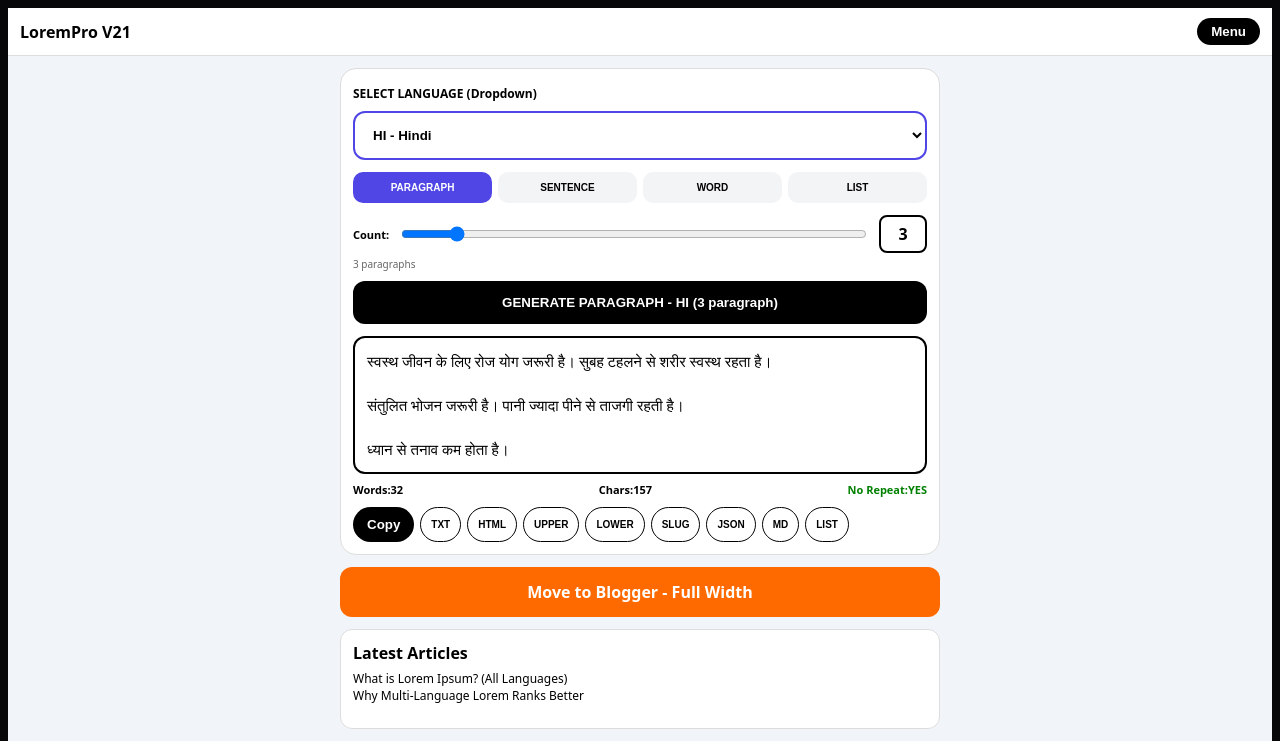
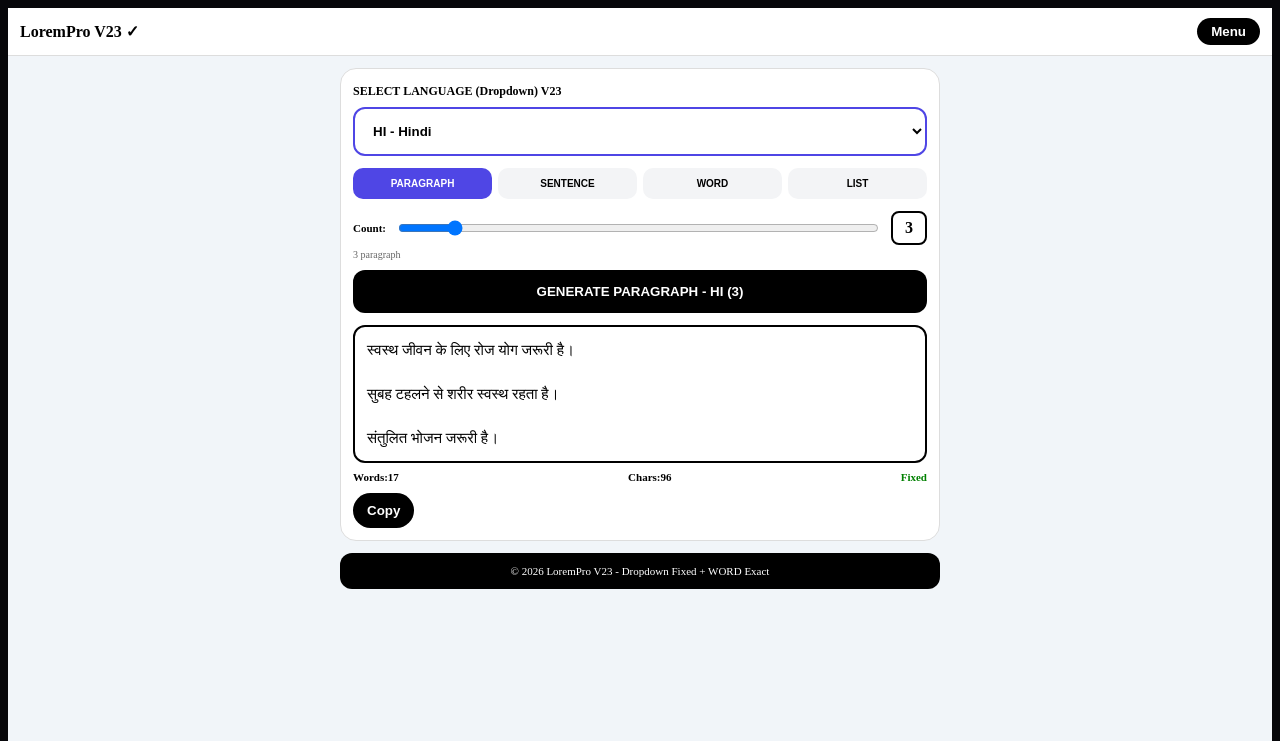
Before and after one commit to Ravs10/lorem-pro-tool, a Next.js app: page / in a window 1280 px wide. Shown: the top 741 px of the page. Built offline with nearby package versions, Linux system fonts and the light colour scheme.

Commit message:
Refactor page.tsx for improved language selection

```diff
--- a/app/page.tsx
+++ b/app/page.tsx
@@ -1,42 +1,68 @@
-"use client";import{useState,useEffect}from"react";
-const LANGS=[["HI","Hindi"],["EN","English"],["ES","Spanish"],["FR","French"],["DE","German"],["RU","Russian"],["JA","Japanese"],["IT","Italian"],["AR","Arabic"],["PT","Portuguese"],["BN","Bengali"],["UR","Urdu"],["ZH","Chinese"],["KO","Korean"],["TR","Turkish"],["NL","Dutch"],["PL","Polish"],["TH","Thai"],["VI","Vietnamese"],["ID","Indonesian"],["TA","Tamil"],["TE","Telugu"],["MR","Marathi"],["GU","Gujarati"]];
-const DB:any={
-HI:["स्वस्थ जीवन के लिए रोज योग जरूरी है।","सुबह टहलने से शरीर स्वस्थ रहता है।","संतुलित भोजन जरूरी है।","पानी ज्यादा पीने से ताजगी रहती है।","ध्यान से तनाव कम होता है।"],
-EN:["Healthy life needs daily yoga.","Morning walk keeps body fit.","Balanced diet is essential.","Drinking more water keeps freshness.","Meditation reduces stress."],
-ES:["La vida saludable necesita yoga diario.","Caminar por la mañana mantiene el cuerpo en forma.","La dieta equilibrada es esencial.","Beber agua mantiene la frescura.","La meditación reduce el estrés."],
-FR:["La vie saine nécessite du yoga quotidien.","La marche matinale garde le corps en forme.","Une alimentation équilibrée est essentielle.","Boire de l'eau garde la fraîcheur.","La méditation réduit le stress."],
-DE:["Gesundes Leben braucht tägliches Yoga.","Morgenspaziergang hält den Körper fit.","Ausgewogene Ernährung ist wichtig.","Wasser trinken hält frisch.","Meditation reduziert Stress."],
-RU:["Здоровая жизнь требует ежедневной йоги.","Утренняя прогулка поддерживает форму.","Сбалансированная диета важна.","Питьевая вода сохраняет свежесть.","Медитация снижает стресс."],
-JA:["健康的な生活には毎日のヨガが必要です。","朝の散歩は体を健康に保ちます。","バランスの取れた食事が不可欠です。","水を飲むと新鮮さを保ちます。","瞑想はストレスを軽減します。"],
-IT:["La vita sana ha bisogno di yoga quotidiano.","La passeggiata mattutina mantiene il corpo in forma.","Una dieta equilibrata è essenziale.","Bere acqua mantiene freschezza.","La meditazione riduce lo stress."],
-AR:["الحياة الصحية تحتاج اليوغا اليومية.","المشي الصباحي يحافظ على اللياقة.","النظام الغذائي المتوازن ضروري.","شرب الماء يحافظ على النضارة.","التأمل يقلل التوتر."],
-PT:["Vida saudável precisa de ioga diária.","Caminhada matinal mantém o corpo em forma.","Dieta equilibrada é essencial.","Beber água mantém frescor.","Meditação reduz estresse."]
-};
-const getData=(l:string)=>{return DB[l]||DB.EN;};
+// @ts-nocheck
+"use client"
+import { useState, useEffect } from "react"
+const LANGS = [["HI","Hindi"],["EN","English"],["ES","Spanish"],["FR","French"],["DE","German"],["RU","Russian"],["JA","Japanese"],["IT","Italian"],["AR","Arabic"],["PT","Portuguese"]]
+const DB = {
+HI: ["स्वस्थ जीवन के लिए रोज योग जरूरी है।","सुबह टहलने से शरीर स्वस्थ रहता है।","संतुलित भोजन जरूरी है।"],
+EN: ["Healthy life needs daily yoga.","Morning walk keeps body fit.","Balanced diet is essential."],
+ES: ["La vida saludable necesita yoga diario.","Caminar por la mañana mantiene el cuerpo en forma.","La dieta equilibrada es esencial."],
+FR: ["La vie saine nécessite du yoga quotidien.","La marche matinale garde le corps en forme.","Une alimentation équilibrée est essentielle."],
+DE: ["Gesundes Leben braucht tägliches Yoga.","Morgenspaziergang hält den Körper fit.","Ausgewogene Ernährung ist wichtig."],
+RU: ["Здоровая жизнь требует ежедневной йоги.","Утренняя прогулка поддерживает форму.","Сбалансированная диета важна."],
+JA: ["健康的な生活には毎日のヨガが必要です。","朝の散歩は体を健康に保ちます。","バランスの取れた食事が不可欠です。"],
+IT: ["La vita sana ha bisogno di yoga quotidiano.","La passeggiata mattutina mantiene il corpo in forma.","Una dieta equilibrata è essenziale."],
+AR: ["الحياة الصحية تحتاج اليوغا اليومية.","المشي الصباحي يحافظ على اللياقة.","النظام الغذائي المتوازن ضروري."],
+PT: ["Vida saudável precisa de ioga diária.","Caminhada matinal mantém o corpo em forma.","Dieta equilibrada é essencial."]
+}
 export default function Page(){
-const[lang,setLang]=useState("HI");const[mode,setMode]=useState("paragraph");const[cnt,setCnt]=useState(3);const[out,setOut]=useState("");const[cp,setCp]=useState(false);const[menu,setMenu]=useState(false);
-const gen=()=>{let base=getData(lang);let pool=[...base];while(pool.length<30)pool=[...pool,...base];let uniq=[...new Set(pool)];
-let r="";if(mode==="word"){let all=uniq.join(" ").split(" ").filter(w=>w.length>0);r=all.slice(0,cnt).join(" ");}else if(mode==="sentence"){r=uniq.slice(0,cnt).join(" ");}else if(mode==="list"){r=uniq.slice(0,cnt).map(v=>`• ${v}`).join("\n");}else{let a=[];for(let i=0;i<cnt;i++){a.push(uniq.slice((i*2)%uniq.length,(i*2)%uniq.length+2).join(" "));}r=a.join("\n\n");}setOut(r);};
-useEffect(()=>{gen();},[lang,mode,cnt]);
-const dl=(t:string)=>{let x=out;if(t==="UPPER")x=x.toUpperCase();if(t==="LOWER")x=x.toLowerCase();const b=new Blob([x]);const a=document.createElement("a");a.href=URL.createObjectURL(b);a.download=t+".txt";a.click();};
-const scroll=(id:string)=>{setMenu(false);document.getElementById(id)?.scrollIntoView({behavior:"smooth"});};
-return(<div style={{background:"#f1f5f9",minHeight:"100vh",color:"#000",fontFamily:"system-ui"}}><header style={{background:"#fff",padding:"10px 12px",display:"flex",justifyContent:"space-between",alignItems:"center",position:"sticky",top:0,borderBottom:"1px solid #ddd",zIndex:10}}><b>LoremPro V21</b><button onClick={()=>setMenu(!menu)} style={{background:"#000",color:"#fff",borderRadius:20,padding:"6px 14px",border:"none",fontWeight:800}}>Menu</button></header>
-{menu&&<div style={{background:"#fff",padding:10,display:"flex",gap:8,flexWrap:"wrap",borderBottom:"1px solid #ddd",position:"sticky",top:48,zIndex:9}}>{[["gen","Generator"],["art","Articles"],["use","How to Use"],["tool","Other Tools"]].map(([id,lbl])=><button key={id} onClick={()=>scroll(id)} style={{border:"1px solid #000",padding:"8px 14px",borderRadius:20,fontSize:12,fontWeight:800,background:"#fff"}}>{lbl}</button>)}</div>}
+const [lang,setLang]=useState("HI")
+const [mode,setMode]=useState("paragraph")
+const [cnt,setCnt]=useState(3)
+const [out,setOut]=useState("")
+const [cp,setCp]=useState(false)
+const [menu,setMenu]=useState(false)
+const gen=()=>{
+let base = DB[lang] || DB.EN
+let allWords = base.join(" ").split(" ").filter(Boolean)
+let r=""
+if(mode==="word"){ r = allWords.slice(0,cnt).join(" ") }
+else if(mode==="sentence"){ r = base.slice(0,cnt).join(" ") }
+else if(mode==="list"){ r = base.slice(0,cnt).map(v=>`• ${v}`).join("\n") }
+else { let a=[]; for(let i=0;i<cnt;i++){ a.push(base[i%base.length]) } r=a.join("\n\n") }
+setOut(r)
+}
+useEffect(()=>{ gen() },[lang,mode,cnt])
+return(
+<div style={{background:"#f1f5f9",minHeight:"100vh",color:"#000"}}>
+<header style={{background:"#fff",padding:"10px 12px",display:"flex",justifyContent:"space-between",alignItems:"center",position:"sticky",top:0,borderBottom:"1px solid #ddd"}}>
+<b>LoremPro V23 ✓</b>
+<button onClick={()=>setMenu(!menu)} style={{background:"#000",color:"#fff",borderRadius:20,padding:"6px 14px",border:"none",fontWeight:800}}>Menu</button>
+</header>
+{menu && <div style={{background:"#fff",padding:10,display:"flex",gap:8,flexWrap:"wrap",borderBottom:"1px solid #ddd"}}>{["gen","art","use","tool"].map(id=><button key={id} onClick={()=>{setMenu(false);document.getElementById(id)?.scrollIntoView({behavior:"smooth"})}} style={{border:"1px solid #000",padding:"8px 14px",borderRadius:20,fontSize:12,fontWeight:800,background:"#fff"}}>{id}</button>)}</div>}
 <div style={{maxWidth:600,margin:"auto",padding:12}}>
 <div id="gen" style={{background:"#fff",borderRadius:16,padding:12,border:"1px solid #ddd"}}>
-<label style={{fontSize:12,fontWeight:900}}>SELECT LANGUAGE (Dropdown)</label>
+<label style={{fontSize:12,fontWeight:900}}>SELECT LANGUAGE (Dropdown) V23</label>
 <select value={lang} onChange={e=>setLang(e.target.value)} style={{width:"100%",padding:14,borderRadius:12,border:"2px solid #4f46e5",fontWeight:800,marginTop:8,color:"#000",background:"#fff"}}>
-{LANGS.map(([c,n])=><option key={c} value={c}>{c} - {n}</option>)}</select>
-<div style={{display:"grid",gridTemplateColumns:"repeat(4,1fr)",gap:6,marginTop:12}}>{["paragraph","sentence","word","list"].map(m=><button key={m} onClick={()=>setMode(m)} style={{padding:10,borderRadius:10,background:mode===m?"#4f46e5":"#f3f4f6",color:mode===m?"#fff":"#000",border:"none",fontSize:10,fontWeight:800}}>{m.toUpperCase()}</button>)}</div>
-<div style={{display:"flex",gap:10,alignItems:"center",marginTop:12}}><span style={{fontSize:11,fontWeight:800}}>Count:</span><input type="range" min={1} max={20} value={cnt} onChange={e=>setCnt(Number(e.target.value))} style={{flex:1}}/><b style={{border:"2px solid #000",padding:"6px 12px",borderRadius:8,minWidth:20,textAlign:"center"}}>{cnt}</b></div>
-<div style={{fontSize:10,color:"#666",marginTop:4}}>{mode==="word"?`${cnt} words exact`:mode==="sentence"?`${cnt} sentences`:mode==="list"?`${cnt} list items`:`${cnt} paragraphs`}</div>
-<button onClick={gen} style={{width:"100%",background:"#000",color:"#fff",padding:14,borderRadius:12,fontWeight:900,marginTop:10,border:"none"}}>GENERATE {mode.toUpperCase()} - {lang} ({cnt} {mode})</button>
+{LANGS.map(([c,n])=><option key={c} value={c}>{c} - {n}</option>)}
+</select>
+<div style={{display:"grid",gridTemplateColumns:"repeat(4,1fr)",gap:6,marginTop:12}}>
+{["paragraph","sentence","word","list"].map(m=><button key={m} onClick={()=>setMode(m)} style={{padding:10,borderRadius:10,background:mode===m?"#4f46e5":"#f3f4f6",color:mode===m?"#fff":"#000",border:"none",fontSize:10,fontWeight:800}}>{m.toUpperCase()}</button>)}
+</div>
+<div style={{display:"flex",gap:10,alignItems:"center",marginTop:12}}>
+<span style={{fontSize:11,fontWeight:800}}>Count:</span>
+<input type="range" min={1} max={20} value={cnt} onChange={e=>setCnt(Number(e.target.value))} style={{flex:1}}/>
+<b style={{border:"2px solid #000",padding:"6px 12px",borderRadius:8}}>{cnt}</b>
+</div>
+<div style={{fontSize:10,color:"#666",marginTop:4}}>{mode==="word"?`${cnt} words exact`:mode==="sentence"?`${cnt} sentences`:`${cnt} ${mode}`}</div>
+<button onClick={gen} style={{width:"100%",background:"#000",color:"#fff",padding:14,borderRadius:12,fontWeight:900,marginTop:10,border:"none"}}>GENERATE {mode.toUpperCase()} - {lang} ({cnt})</button>
 <div style={{background:"#fff",color:"#000",border:"2px solid #000",borderRadius:12,padding:12,marginTop:12,whiteSpace:"pre-wrap",fontSize:15,lineHeight:"22px",minHeight:80}}>{out}</div>
-<div style={{fontSize:11,fontWeight:700,display:"flex",justifyContent:"space-between",marginTop:8}}><span>Words:{out?out.split(/\s+/).filter(w=>w).length:0}</span><span>Chars:{out.length}</span><span style={{color:"green"}}>No Repeat:YES</span></div>
-<div style={{display:"flex",flexWrap:"wrap",gap:6,marginTop:10}}><button onClick={()=>{navigator.clipboard.writeText(out);setCp(true);setTimeout(()=>setCp(false),1200)}} style={{background:cp?"green":"#000",color:"#fff",padding:"10px 14px",borderRadius:20,border:"none",fontWeight:800}}>{cp?"Copied✓":"Copy"}</button>{["TXT","HTML","UPPER","LOWER","SLUG","JSON","MD","LIST"].map(t=><button key={t} onClick={()=>dl(t)} style={{border:"1px solid #000",padding:"8px 10px",borderRadius:20,fontSize:10,fontWeight:800,background:"#fff"}}>{t}</button>)}</div></div>
-<a href="https://www.blogger.com" target="_blank" style={{display:"block",background:"#ff6a00",color:"#fff",textAlign:"center",padding:14,borderRadius:12,fontWeight:900,textDecoration:"none",marginTop:12}}>Move to Blogger - Full Width</a>
-<div id="art" style={{background:"#fff",borderRadius:12,padding:12,marginTop:12,border:"1px solid #ddd"}}><b>Latest Articles</b><p style={{fontSize:12,marginTop:6}}>What is Lorem Ipsum? (All Languages)<br/>Why Multi-Language Lorem Ranks Better</p></div>
-<div id="use" style={{background:"#fff",borderRadius:12,padding:12,marginTop:12,border:"1px solid #ddd"}}><b>How to Use</b><p style={{fontSize:12}}>1. Dropdown se language select karo<br/>2. Mode + Count select<br/>3. Generate → Exact count milega</p></div>
-<div id="tool" style={{background:"#fff",borderRadius:12,padding:12,marginTop:12,border:"1px solid #ddd"}}><b>Other Tools</b><div style={{display:"grid",gridTemplateColumns:"1fr 1fr",gap:6,marginTop:6}}>{["Word Counter","Hashtag Gen","Meta Tags","YT Title"].map(t=><div key={t} style={{border:"1px solid #eee",padding:8,borderRadius:8,fontSize:11}}>{t} →</div>)}</div></div>
-<footer style={{background:"#000",color:"#fff",borderRadius:12,padding:12,marginTop:12,textAlign:"center",fontSize:11}}>© 2026 LoremPro V21 - Dropdown + Exact WORD Count + Working Menu</footer>
-</div></div>)}
+<div style={{fontSize:11,fontWeight:700,display:"flex",justifyContent:"space-between",marginTop:8}}><span>Words:{out?out.split(" ").filter(Boolean).length:0}</span><span>Chars:{out.length}</span><span style={{color:"green"}}>Fixed</span></div>
+<div style={{display:"flex",flexWrap:"wrap",gap:6,marginTop:10}}>
+<button onClick={()=>{navigator.clipboard.writeText(out);setCp(true);setTimeout(()=>setCp(false),1200)}} style={{background:cp?"green":"#000",color:"#fff",padding:"10px 14px",borderRadius:20,border:"none",fontWeight:800}}>{cp?"Copied✓":"Copy"}</button>
+</div>
+</div>
+<footer style={{background:"#000",color:"#fff",borderRadius:12,padding:12,marginTop:12,textAlign:"center",fontSize:11}}>© 2026 LoremPro V23 - Dropdown Fixed + WORD Exact</footer>
+</div>
+</div>
+)
+}
```
